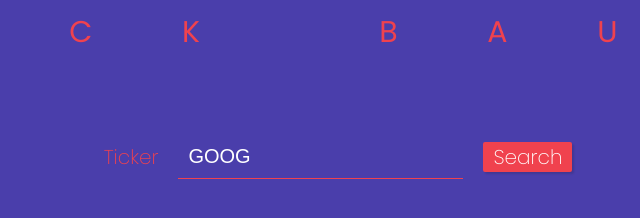
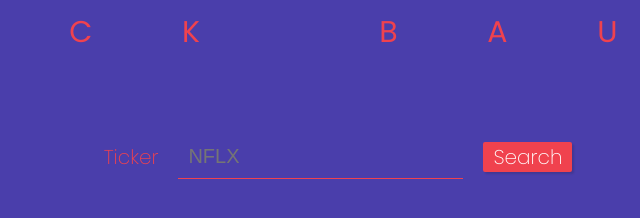
Before and after one commit to taylorzzzz/stock-stuff, a website built with webpack: page client/index.html in a window 1280 px wide. Shown: the full height of the page, 302-942 px from the left. Built offline with nearby package versions, Linux system fonts and the light colour scheme.

Commit message:
Add placeholder to search

```diff
--- a/client/index.html
+++ b/client/index.html
@@ -36,7 +36,7 @@
 
                 <label class="ticker__search--label"for="ticker">Ticker</label>
 
-                <input type="text" class="ticker__search--input" value="GOOG">
+                <input type="text" class="ticker__search--input" placeholder="NFLX">
 
                 <button class="ticker__search--btn">Search</button>
 
```
